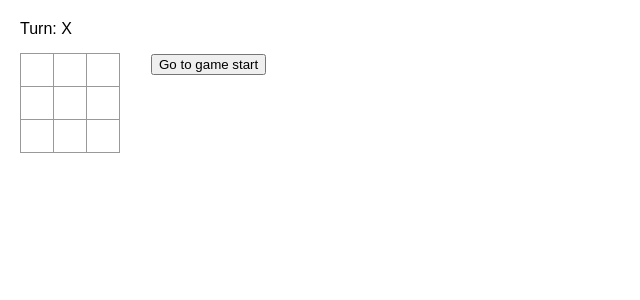
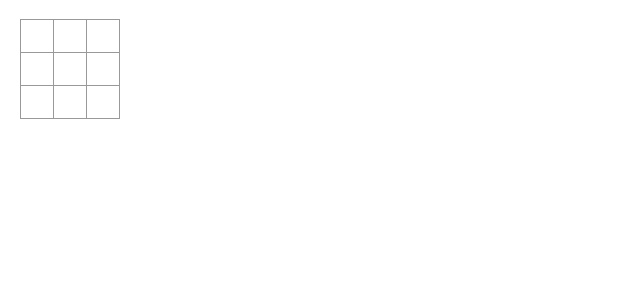
Before and after one commit to 01shadowalker01/learn-react, a React (Vite) app in the folder week-2/: page / in a window 1280 px wide. Shown: the top 300 px of the page, without its empty margins (0-640 px from the left). Built offline with nearby package versions, Linux system fonts and the light colour scheme.

Commit message:
incomplete work

```diff
--- a/week-2/src/App.tsx
+++ b/week-2/src/App.tsx
@@ -1,25 +1,22 @@
 import { useState } from "react";
-type SquareValue = "X" | "O" | "";
-type Player = "X" | "O";
+import { Player, SquareInputs, SquareValue } from "./game.models";
 
-export default function Board() {
+type BoardInput = {
+  onPlayerMove: (squares: SquareValue[]) => void;
+};
 
+export default function Board({ onPlayerMove }: BoardInput) {
   const [squares, setSquares] = useState<SquareValue[]>(Array(9).fill(""));
-  const [history, setHistory] = useState<SquareValue[][]>([Array(9).fill("")]);
-  const [turn, setTurn] = useState<Player>("X");
-  const [winner, setWinner] = useState<Player | null>(null);
 
   function handleClick(index: number) {
     if (winner) return;
 
     const nextSquares = squares.slice();
-    const nextHistory = history.slice();
     const isEmpty = nextSquares[index] == "";
     if (isEmpty) {
       nextSquares[index] = turn;
       setSquares(nextSquares);
-      nextHistory.push(nextSquares)
-      setHistory([...history, nextSquares])
+      onPlayerMove(nextSquares)
       switchTurn();
     }
 
@@ -58,17 +55,6 @@ export default function Board() {
     return null;
   }
 
-  function travelToMoveNumber(moveNumber: number) {
-    const isNotLastMove = history.length - 1 !== moveNumber;
-    if (winner && isNotLastMove) setWinner(null);
-    const nextHistory = history.slice(0, moveNumber + 1);
-    setHistory(nextHistory)
-    const lastItemIndex = nextHistory.length - 1
-    setSquares(nextHistory[lastItemIndex])
-    const nextTurn: Player = moveNumber % 2 === 0 ? "X" : "O";
-    setTurn(nextTurn);
-  }
-
   let counter = 0;
   const boardTemplate = [0, 1, 2].map((rowIndex) => {
     return <div className="board-row" key={'row-' + rowIndex}>
@@ -82,30 +68,11 @@ export default function Board() {
     </div>
   })
 
-  const historyTemplate = history.map((item, index) => {
-    if (history.length < 2 || index == 0) return;
-
-    return <button key={index} onClick={() => travelToMoveNumber(index)}>Go to move #{index}</button>
-  })
-
-  return <>
-    <p>{winner ? `${winner} is winner` : `Turn: ${turn}`}</p>
-    <div className="wrapper">
-      <div className="board">
-        {boardTemplate}
-      </div>
-      <div className="history">
-        <button onClick={() => travelToMoveNumber(0)}>Go to game start</button>
-        {historyTemplate}
-      </div>
-    </div>
-  </>;
+  return <div className="board">
+    {boardTemplate}
+  </div>;
 }
 
-type SquareInputs = {
-  value: string;
-  onSquareClick: any;
-};
 
 function Square({ value, onSquareClick }: SquareInputs) {
   return <button className="square" onClick={onSquareClick}>{value}</button>;
```
Also changed, not shown: week-2/src/Game.tsx (added, +39 -0 lines), week-2/src/game.models.ts (added, +8 -0 lines).
